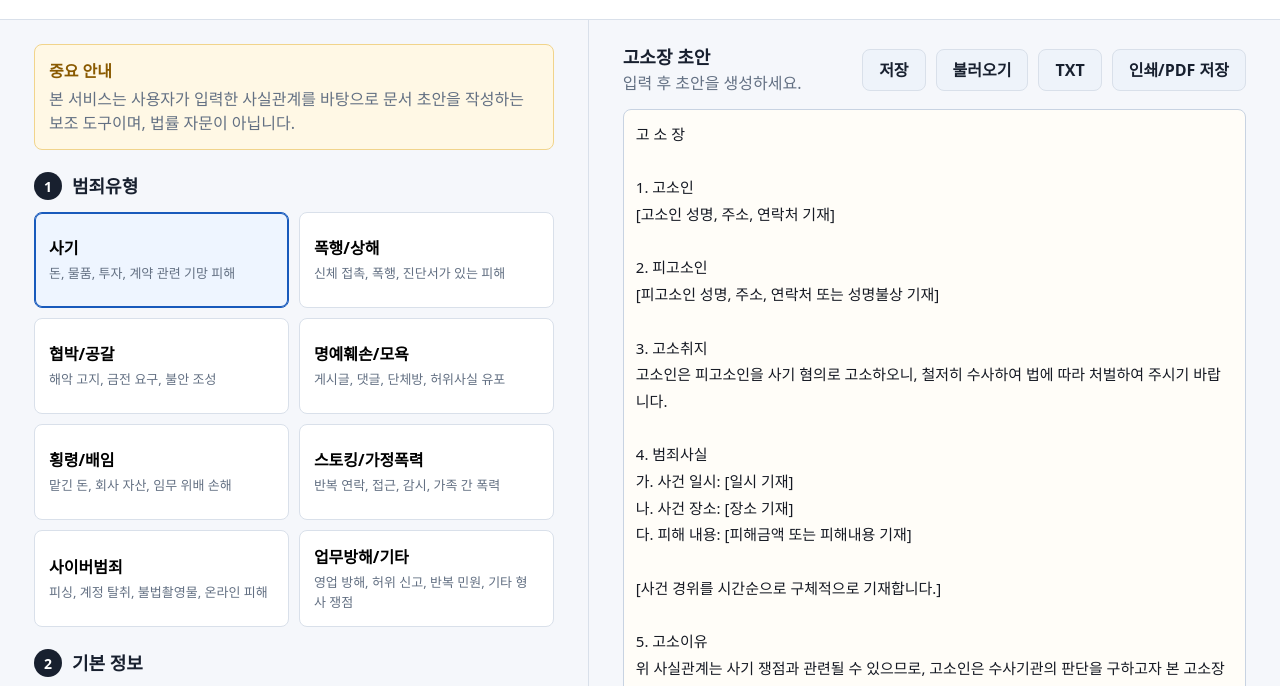
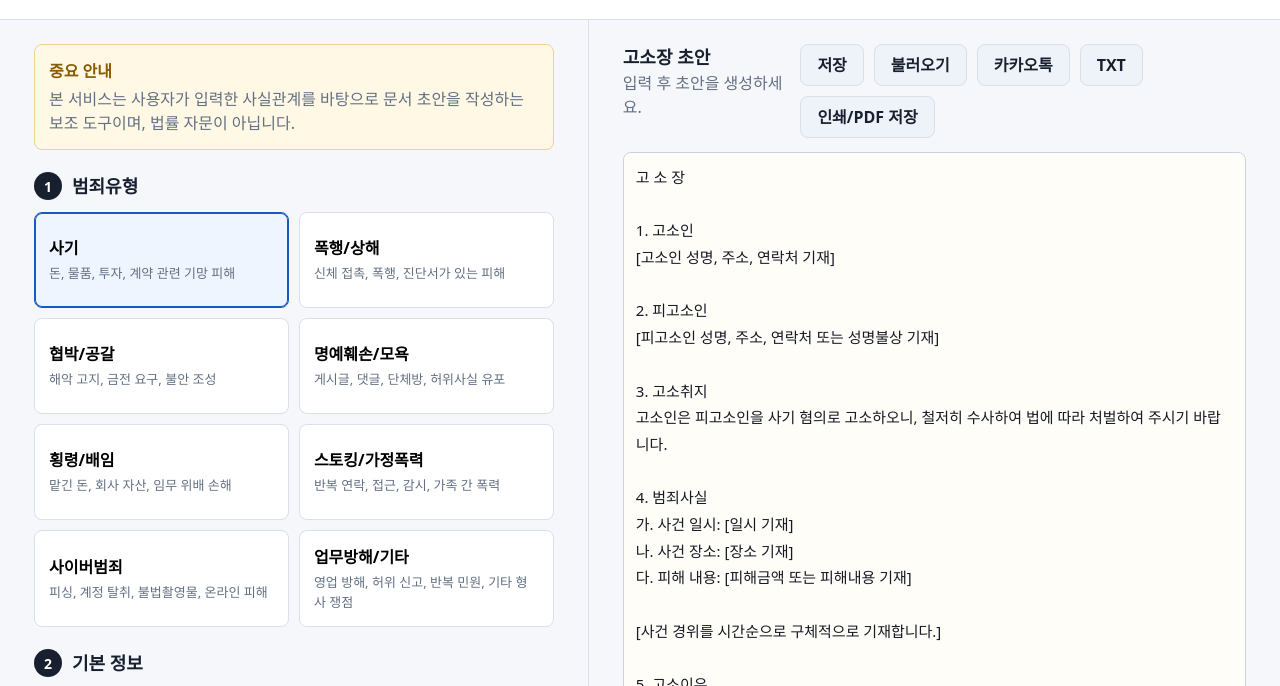
Before and after one commit to kimssi1201-ux/gosojang-helper, a website: page public/index.html in a window 1280 px wide. Shown: the part 85-771 px from the top of the page. Drawn offline with Linux system fonts and the light colour scheme.

Commit message:
Add Kakao share button

```diff
--- a/public/index.html
+++ b/public/index.html
@@ -103,6 +103,7 @@
           <div class="preview-actions">
             <button id="saveDraftBtn" class="ghost-button" type="button">저장</button>
             <button id="loadDraftBtn" class="ghost-button" type="button">불러오기</button>
+            <button id="kakaoShareBtn" class="ghost-button kakao-button" type="button">카카오톡</button>
             <button id="downloadTxtBtn" class="ghost-button" type="button">TXT</button>
             <button id="printBtn" class="ghost-button" type="button">인쇄/PDF 저장</button>
           </div>
```
